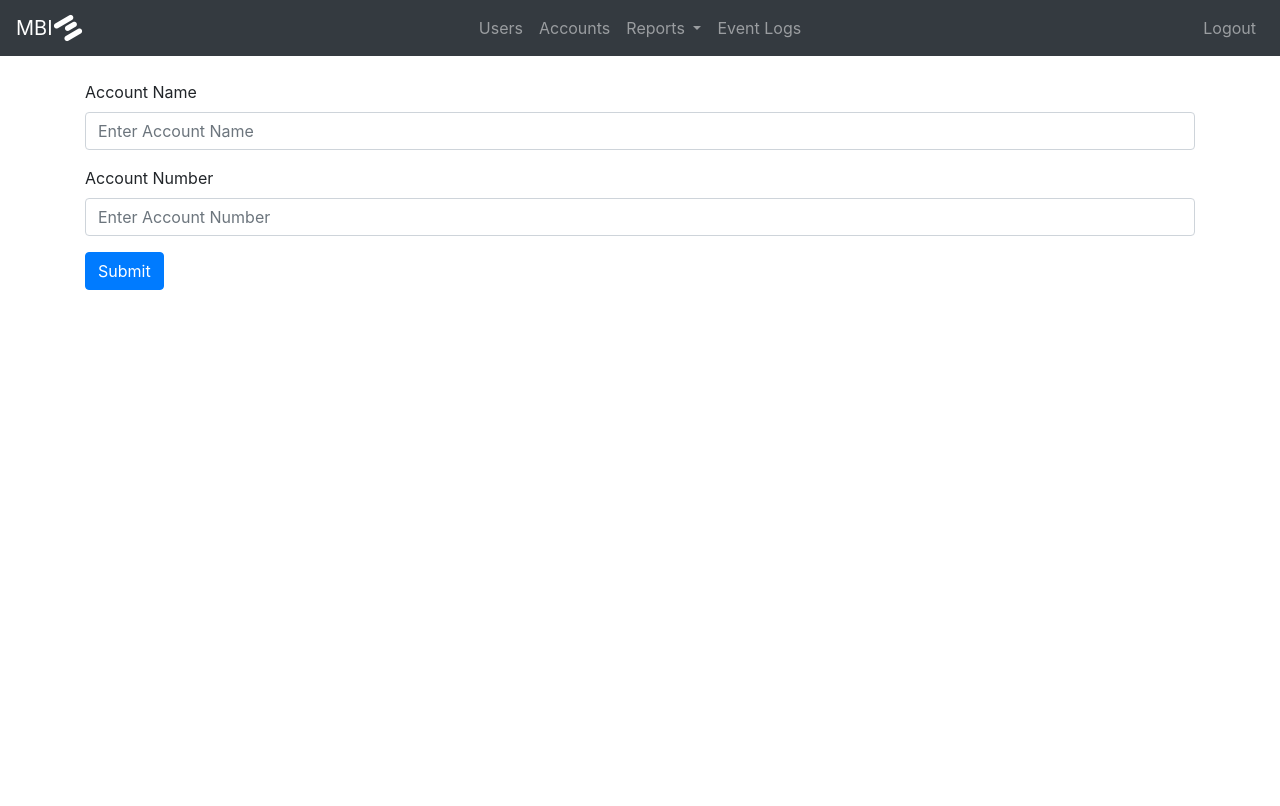
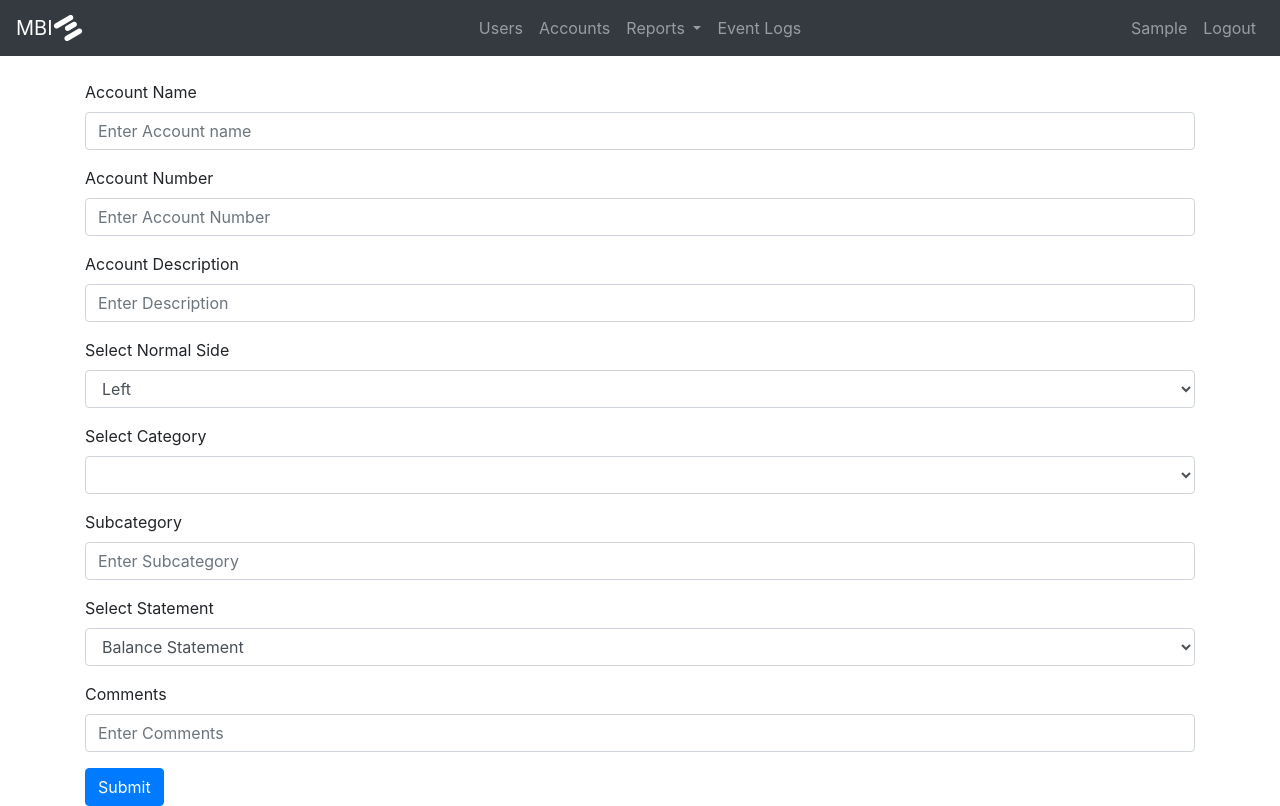
Before and after one commit to cmullin21/MBI, a CodeIgniter app: page /MBI/index.php/admin/admincoacontroller/edit/1 in a window 1280 px wide. Before the commit the page ends 290 px from the top, so only its background shows below. Run offline with CodeIgniter, Linux system fonts and the light colour scheme; the visitor is signed in with stand-in values (Sample User, id 1); data that the repository does not hold is empty.

Commit message:
Updated config, added name in top corner, fixed COA Edit page

```diff
--- a/application/config/config.php
+++ b/application/config/config.php
@@ -23,7 +23,7 @@ defined('BASEPATH') OR exit('No direct script access allowed');
 | a PHP script and you can easily do that on your own.
 |
 */
-$config['base_url'] = 'http://localhost/MBIAccounting/';
+$config['base_url'] = 'http://localhost/MBI/';
 
 /*
 |--------------------------------------------------------------------------
--- a/application/views/admin/adminCOAEdit.php
+++ b/application/views/admin/adminCOAEdit.php
@@ -2,16 +2,56 @@
   <div class="container">
     <form method="post" action="<?php echo site_url('admin/AdminCOAController/update')?>/<<?php echo $row->accountNumber ?>">
       <div class="form-group">
-        <div class="form-group">
         <label for="accountName">Account Name</label>
-          <input type="text" class="form-control" name="accountName" value="<?php echo $row->accountName; ?>" required placeholder="Enter Account Name">
+        <input type="text" class="form-control" name="accountName" value="<?php echo $row->accountName; ?>" required placeholder="Enter Account name">
       </div>
       <div class="form-group">
         <label for="accountNumber">Account Number</label>
-          <input type="number" class="form-control" name="accountNumber" value="<?php echo $row->accountNumber; ?>" required placeholder="Enter Account Number">
+        <input type="number" class="form-control"  name="accountNumber" minlength="5" maxlength="7" value="<?php echo $row->accountNumber; ?>" required placeholder="Enter Account Number">
+      </div>
+      <div class="form-group">
+        <label for="accountDescription">Account Description</label>
+        <input type="text" class="form-control" name="accountDescription" required value="<?php echo $row->accountDescription; ?>" placeholder="Enter Description">
+      </div>
+      <div class="form-group">
+        <label for="normalSide">Select Normal Side</label>
+        <select class="form-control" name="normalSide" value="<?php echo $row->normalSide; ?>" required>
+          <option>Left</option>
+          <option>Right</option>
+        </select>
+      </div>
+      <div class="form-group">
+        <label for="accountCategory">Select Category</label>
+        <select class="form-control" name="accountCategory" required>
+          <option><?php echo $row->accountCategory; ?></option>
+          <option>Assets</option>
+          <option>Liability</option>
+          <option>Equity</option>
+          <option>Expenses</option>
+          <option>Revenue</option>
+        </select>
+      </div>
+      <div class="form-group">
+        <label for="accountSubcategory">Subcategory</label>
+        <input type="text" class="form-control" name="accountSubcategory" value="<?php echo $row->accountSubcategory; ?>" required placeholder="Enter Subcategory">
+      </div>
+      <div class="form-group">
+        <label for="statement">Select Statement</label>
+        <select class="form-control" name="statement" value="<?php echo $row->statement; ?>" required>
+          <option>Balance Statement</option>
+          <option>Income Statement</option>
+          <option>R/E Statement</option>
+        </select>
+      </div>
+      <div class="form-group">
+        <label for="comment">Comments</label>
+        <input type="text" class="form-control" name="comment" value="<?php echo $row->comment; ?>" placeholder="Enter Comments">
       </div>
       <button type="submit" class="btn btn-primary" value="save">Submit</button>
+    </form>
+    </div>
     </div>
     </form>
   </div>
+
   </body>
--- a/application/views/headers/adminHeader.php
+++ b/application/views/headers/adminHeader.php
@@ -46,10 +46,9 @@
               </li>
           </ul>
           <ul class="nav navbar-nav ml-auto w-100 justify-content-end">
-              <li class="nav-item">
-                <!-- Username Goes Here -->
-                <label for="firstname"></label>
-              </li>
+            <li class="nav-item">
+              <a class="nav-link"><?php echo ucwords($_SESSION["username"])?></a>
+            </li>
               <li class="nav-item">
                   <a class="nav-link" href="<?php echo site_url('Login/logout');?>">Logout</a>
               </li>
```
Also changed, not shown: application/views/headers/accountantHeader.php (+3 -4 lines), application/views/headers/managerHeader.php (+3 -4 lines). Lines whose indentation alone changed are shown as unchanged.
